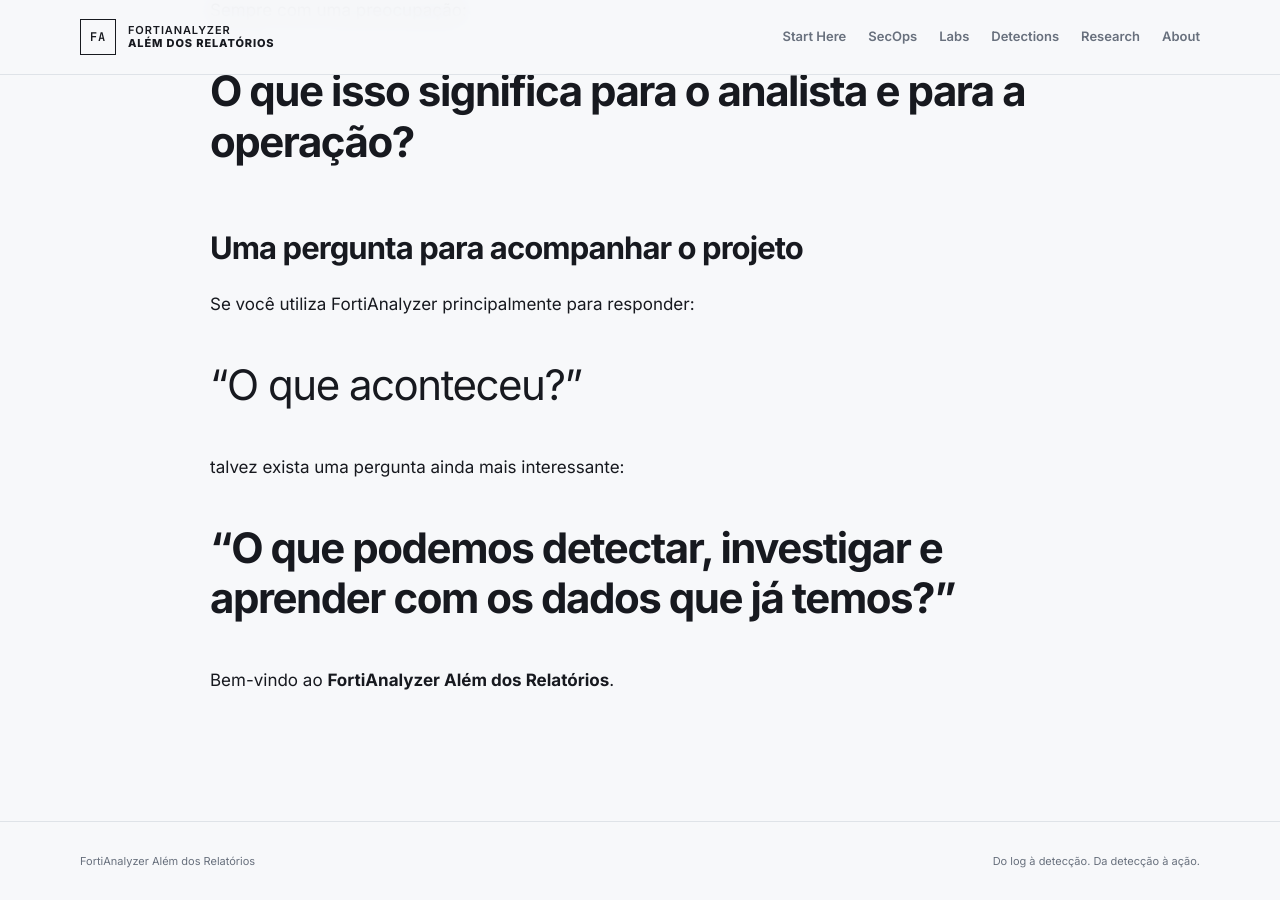
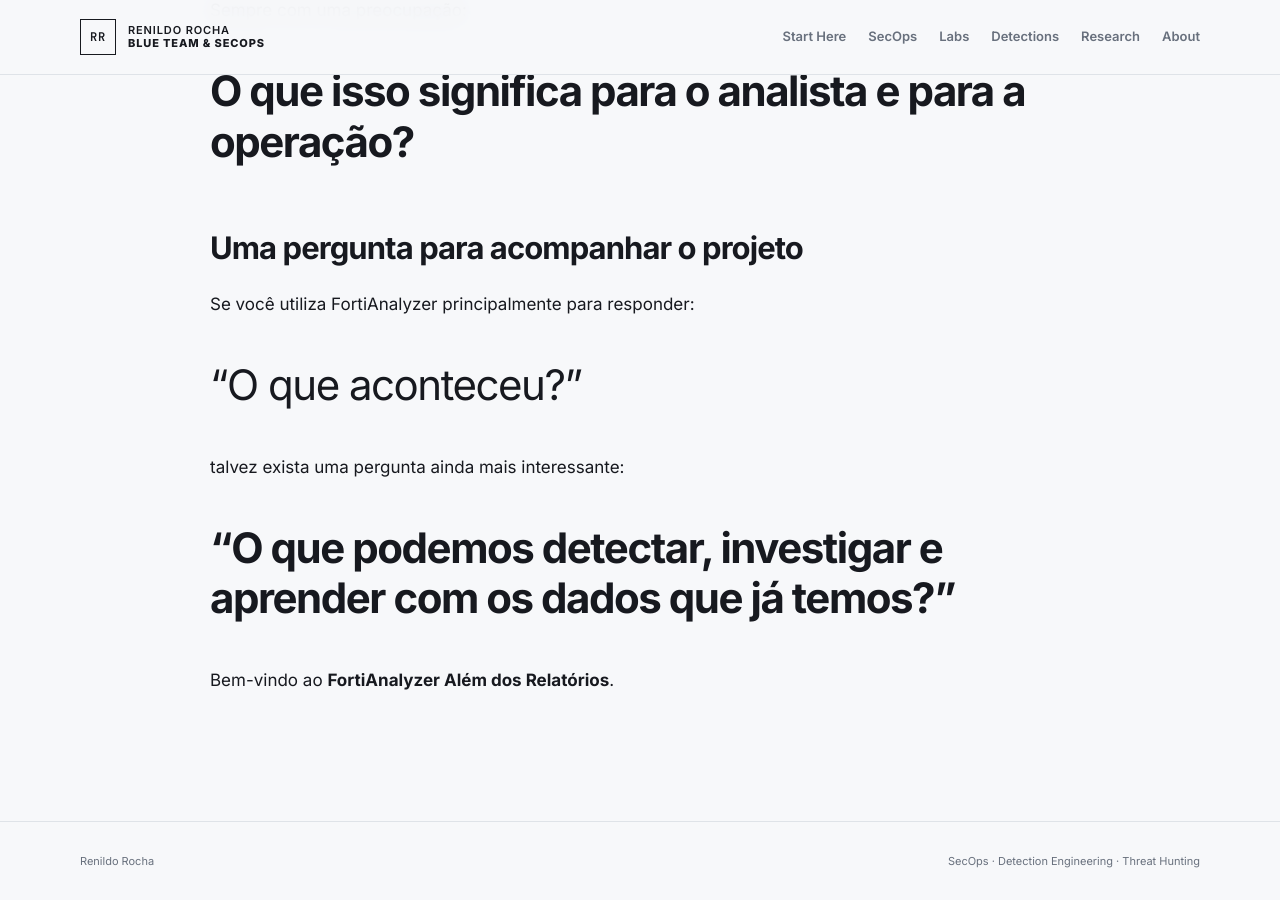
Before and after one commit to rrsecops/rrsecops.github.io, a Jekyll site: the page built from _posts/2026-09-03-fortianalyzer-alem-dos-relatorios.md, in a window 1280 px wide and 900 px high, scrolled down 1958 px. Built offline with Jekyll 4.4.1, drawn with Linux system fonts in a browser that asks for light colours.

Commit message:
Update article.html

```diff
--- a/_layouts/article.html
+++ b/_layouts/article.html
@@ -1,5 +1,5 @@
 ---
 ---
 <!doctype html><html lang="{{ site.lang }}"><head>{% include head.html %}</head><body class="site-shell">
-<header class="site-header"><div class="container nav-wrap"><a class="brand" href="{{ '/' | relative_url }}"><span class="brand-mark">FA</span><span>FORTIANALYZER<br><b>ALÉM DOS RELATÓRIOS</b></span></a><nav class="site-nav"><a href="{{ '/start-here/' | relative_url }}">Start Here</a><a href="{{ '/secops/' | relative_url }}">SecOps</a><a href="{{ '/labs/' | relative_url }}">Labs</a><a href="{{ '/detections/' | relative_url }}">Detections</a><a href="{{ '/research/' | relative_url }}">Research</a><a href="{{ '/about/' | relative_url }}">About</a></nav></div></header>
-<main class="container article-shell"><div class="article-meta">{{ page.date | date: "%d/%m/%Y" }} · {{ page.category | default: "ARTICLE" }}</div><h1>{{ page.title }}</h1>{% if page.subtitle %}<p class="article-subtitle">{{ page.subtitle }}</p>{% endif %}<article class="prose">{{ content }}</article></main><footer class="site-footer"><div class="container"><span>FortiAnalyzer Além dos Relatórios</span><span>Do log à detecção. Da detecção à ação.</span></div></footer></body></html>
+<header class="site-header"><div class="container nav-wrap"><a class="brand" href="{{ '/' | relative_url }}"><span class="brand-mark">RR</span><span>RENILDO ROCHA<br><b>BLUE TEAM & SECOPS</b></span></a><nav class="site-nav"><a href="{{ '/start-here/' | relative_url }}">Start Here</a><a href="{{ '/secops/' | relative_url }}">SecOps</a><a href="{{ '/labs/' | relative_url }}">Labs</a><a href="{{ '/detections/' | relative_url }}">Detections</a><a href="{{ '/research/' | relative_url }}">Research</a><a href="{{ '/about/' | relative_url }}">About</a></nav></div></header>
+<main class="container article-shell"><div class="article-meta">{{ page.date | date: "%d/%m/%Y" }} · {{ page.category | default: "ARTICLE" }}</div><h1>{{ page.title }}</h1>{% if page.subtitle %}<p class="article-subtitle">{{ page.subtitle }}</p>{% endif %}<article class="prose">{{ content }}</article></main><footer class="site-footer"><div class="container"><span>Renildo Rocha</span><span>SecOps · Detection Engineering · Threat Hunting</span></div></footer></body></html>
```
